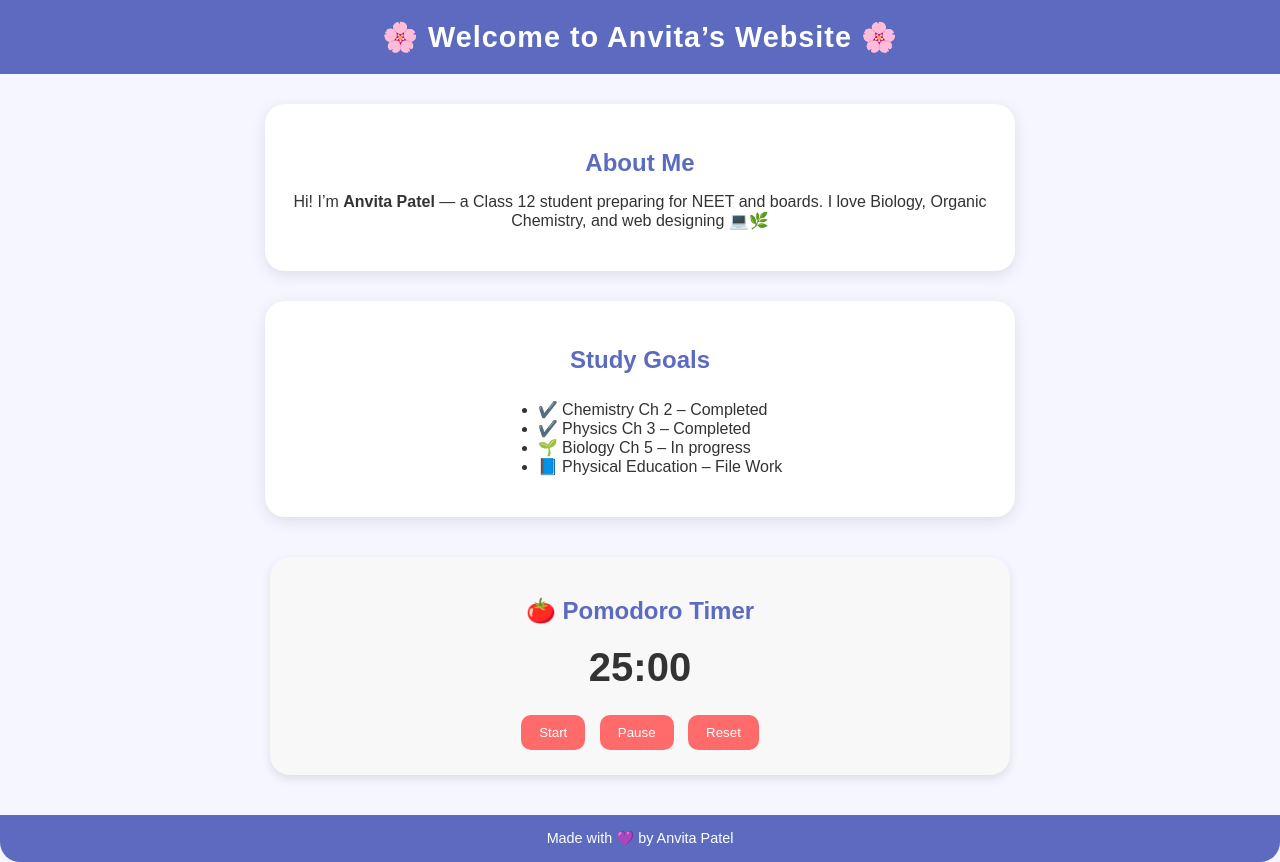
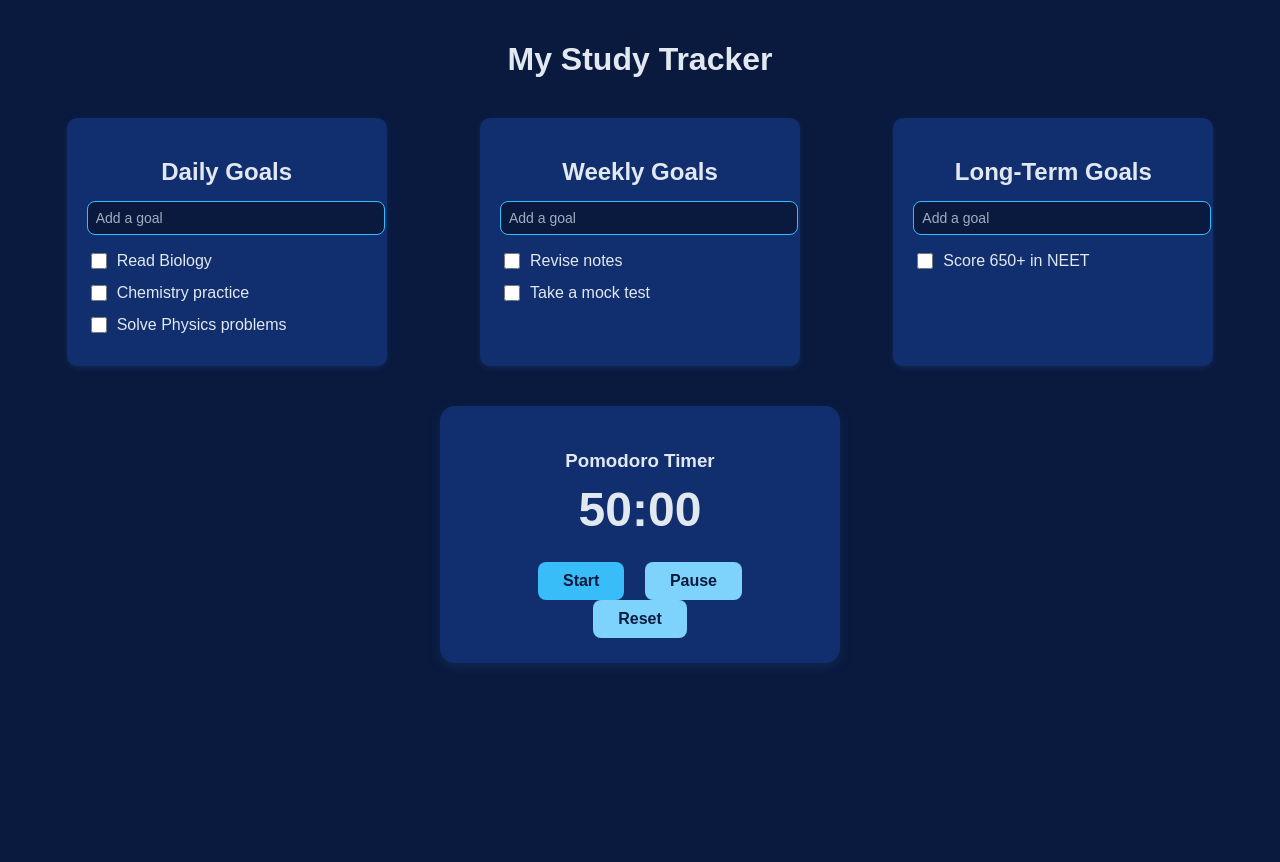
Before and after one commit to anvitapatel393-rgb/study-planner-, a plain HTML site: page index.html in a window 1280 px wide. After the commit the page ends 800 px from the top, so only its background shows below. Drawn offline with Linux system fonts and the light colour scheme.

Commit message:
Update index.html
Updated index.html for providing new features.

```diff
--- a/index.html
+++ b/index.html
@@ -2,154 +2,250 @@
 <html lang="en">
 <head>
 <meta charset="UTF-8" />
-  <meta name="viewport" content="width=device-width, initial-scale=1.0" />
-  <title>Anvita’s Website</title>
-  <link rel="icon" type="image/png" href="icon.png">
+<meta name="viewport" content="width=device-width, initial-scale=1" />
+<title>My Study Tracker</title>
 <style>
   body {
-      font-family: "Poppins", sans-serif;
-      background: #f5f6ff;
-      color: #333;
+    font-family: Arial, sans-serif;
+    background: #0a1a3f; /* Deep navy */
+    color: #e2e8f0; /* Soft light gray */
     text-align: center;
     margin: 0;
-      padding: 0;
+    padding: 20px;
+  }
+  h1 {
+    margin-bottom: 40px;
+    font-weight: bold;
+    color: #e2e8f0;
+  }
+  .goals-container {
+    display: flex;
+    justify-content: space-around;
+    margin-bottom: 40px;
+    flex-wrap: wrap;
+  }
+  .goal-section {
+    background: #112e6f; /* Slightly lighter dark blue */
+    border-radius: 10px;
+    padding: 20px;
+    width: 280px;
+    box-shadow: 0 2px 5px rgba(20, 45, 90, 0.7);
+  }
+  .goal-section h2 {
+    margin-bottom: 15px;
+    color: #e2e8f0;
+  }
+  .goal-section input[type="text"] {
+    width: 100%;
+    padding: 8px;
+    border: 1.5px solid #38bdf8; /* bright aqua border */
+    border-radius: 8px;
+    margin-bottom: 15px;
+    font-size: 14px;
+    color: #e2e8f0;
+    background-color: #0a1a3f; /* match background so input blends */
+  }
+  .goal-section input[type="text"]::placeholder {
+    color: #a0aec0;
+  }
+  .goals-list {
+    text-align: left;
+  }
+  .goals-list label {
+    display: flex;
+    align-items: center;
+    margin-bottom: 10px;
+    font-size: 16px;
+    cursor: pointer;
+    color: #e2e8f0;
+  }
+  .goals-list input[type="checkbox"] {
+    margin-right: 10px;
+    width: 16px;
+    height: 16px;
+    cursor: pointer;
+    accent-color: #38bdf8; /* modern browsers support */
   }
 
-    header {
-      background: #5c6bc0;
-      color: white;
-      padding: 20px 0;
-      font-size: 1.8em;
-      font-weight: 600;
-      letter-spacing: 1px;
+  .timer-container {
+    background: #112e6f; /* Slightly lighter dark blue */
+    margin: 0 auto;
+    padding: 25px 40px;
+    width: 320px;
+    border-radius: 15px;
+    box-shadow: 0 4px 10px rgba(20, 45, 90, 0.7);
   }
-
-    section {
-      margin: 30px auto;
+  .timer-container h3 {
+    margin-bottom: 10px;
+    color: #e2e8f0;
+  }
+  .timer {
+    font-size: 48px;
+    font-weight: bold;
+    margin-bottom: 25px;
+    color: #e2e8f0;
+  }
+  .timer-buttons button {
+    background-color: #38bdf8; /* bright aqua blue */
+    border: none;
+    color: #0a1a3f; /* deep navy text on buttons */
+    padding: 10px 25px;
+    margin: 0 8px;
+    font-size: 16px;
+    border-radius: 8px;
+    cursor: pointer;
+    transition: background-color 0.3s ease;
+    font-weight: bold;
+  }
+  .timer-buttons button:disabled {
+    background-color: #7dd3fc; /* lighter aqua for disabled */
+    cursor: not-allowed;
+    color: #0a1a3f;
+  }
+  .timer-buttons button:hover:not(:disabled) {
+    background-color: #0ea5e9; /* slightly darker aqua on hover */
+  }
+  @media (max-width: 900px) {
+    .goals-container {
+      flex-direction: column;
+      align-items: center;
+    }
+    .goal-section {
       width: 90%;
-      max-width: 700px;
-      background: #fff;
-      padding: 25px;
-      border-radius: 20px;
-      box-shadow: 0 4px 15px rgba(0, 0, 0, 0.1);
+      margin-bottom: 25px;
     }
-
-    h2 {
-      color: #5c6bc0;
-      font-size: 1.5em;
-      margin-bottom: 10px;
+    .timer-container {
+      width: 90%;
     }
-
-    /* ---------- Pomodoro ---------- */
-    #pomodoro {
-      text-align: center;
-      margin-top: 40px;
-      padding: 20px;
-      border-radius: 20px;
-      background: #f8f8f8;
-      box-shadow: 0 4px 10px rgba(0, 0, 0, 0.1);
-    }
-
-    #timer {
-      font-size: 2.5em;
-      font-weight: bold;
-      color: #333;
-      margin: 20px 0;
-    }
-
-    #pomodoro button {
-      margin: 5px;
-      padding: 10px 18px;
-      border: none;
-      border-radius: 10px;
-      background-color: #ff6b6b;
-      color: white;
-      font-weight: 500;
-      cursor: pointer;
-      transition: 0.3s;
-    }
-
-    #pomodoro button:hover {
-      background-color: #e65c5c;
-    }
-
-    footer {
-      margin-top: 40px;
-      padding: 15px;
-      background: #5c6bc0;
-      color: white;
-      font-size: 0.9em;
-      border-radius: 0 0 20px 20px;
   }
 </style>
 </head>
+<body>
 
-<body>
-  <header>🌸 Welcome to Anvita’s Website 🌸</header>
+<h1>My Study Tracker</h1>
 
-  <section>
-    <h2>About Me</h2>
-    <p>Hi! I’m <strong>Anvita Patel</strong> — a Class 12 student preparing for NEET and boards.
-    I love Biology, Organic Chemistry, and web designing 💻🌿</p>
-  </section>
+<div class="goals-container">
+  <div class="goal-section" id="daily-goals-section">
+    <h2>Daily Goals</h2>
+    <input type="text" id="daily-goal-input" placeholder="Add a goal" />
+    <div class="goals-list" id="daily-goals-list">
+      <label><input type="checkbox" /> Read Biology</label>
+      <label><input type="checkbox" /> Chemistry practice</label>
+      <label><input type="checkbox" /> Solve Physics problems</label>
+    </div>
+  </div>
 
-  <section>
-    <h2>Study Goals</h2>
-    <ul style="text-align:left; display:inline-block; text-align:left;">
-      <li>✔️ Chemistry Ch 2 – Completed</li>
-      <li>✔️ Physics Ch 3 – Completed</li>
-      <li>🌱 Biology Ch 5 – In progress</li>
-      <li>📘 Physical Education – File Work</li>
-    </ul>
-  </section>
+  <div class="goal-section" id="weekly-goals-section">
+    <h2>Weekly Goals</h2>
+    <input type="text" id="weekly-goal-input" placeholder="Add a goal" />
+    <div class="goals-list" id="weekly-goals-list">
+      <label><input type="checkbox" /> Revise notes</label>
+      <label><input type="checkbox" /> Take a mock test</label>
+    </div>
+  </div>
 
-  <!-- 🍅 Pomodoro Timer Section -->
-  <section id="pomodoro">
-    <h2>🍅 Pomodoro Timer</h2>
-    <p id="timer">25:00</p>
-    <div class="buttons">
-      <button onclick="startTimer()">Start</button>
-      <button onclick="pauseTimer()">Pause</button>
-      <button onclick="resetTimer()">Reset</button>
+  <div class="goal-section" id="longterm-goals-section">
+    <h2>Long-Term Goals</h2>
+    <input type="text" id="longterm-goal-input" placeholder="Add a goal" />
+    <div class="goals-list" id="longterm-goals-list">
+      <label><input type="checkbox" /> Score 650+ in NEET</label>
     </div>
-  </section>
+  </div>
+</div>
 
-  <footer>Made with 💜 by Anvita Patel</footer>
+<div class="timer-container" role="timer" aria-live="polite" aria-atomic="true">
+  <h3>Pomodoro Timer</h3>
+  <div class="timer" id="timer">50:00</div>
+  <div class="timer-buttons">
+    <button id="start-btn">Start</button>
+    <button id="pause-btn" disabled>Pause</button>
+    <button id="reset-btn" disabled>Reset</button>
+  </div>
+</div>
 
 <script>
-    let time = 25 * 60;
-    let timerInterval;
+  function addGoal(inputId, listId) {
+    const input = document.getElementById(inputId);
+    const list = document.getElementById(listId);
+    input.addEventListener('keypress', function(e) {
+      if (e.key === 'Enter' && input.value.trim() !== '') {
+        const newLabel = document.createElement('label');
+        const checkbox = document.createElement('input');
+        checkbox.type = 'checkbox';
+        newLabel.appendChild(checkbox);
+        newLabel.appendChild(document.createTextNode(' ' + input.value.trim()));
+        list.appendChild(newLabel);
+        input.value = '';
+      }
+    });
+  }
 
-    function updateTimerDisplay() {
-      let minutes = Math.floor(time / 60);
-      let seconds = time % 60;
-      document.getElementById("timer").textContent =
-        `${minutes}:${seconds < 10 ? '0' : ''}${seconds}`;
+  addGoal('daily-goal-input', 'daily-goals-list');
+  addGoal('weekly-goal-input', 'weekly-goals-list');
+  addGoal('longterm-goal-input', 'longterm-goals-list');
+
+  const timerDisplay = document.getElementById('timer');
+  const startBtn = document.getElementById('start-btn');
+  const pauseBtn = document.getElementById('pause-btn');
+  const resetBtn = document.getElementById('reset-btn');
+
+  let timerDuration = 50 * 60;
+  let timer = timerDuration;
+  let intervalId = null;
+  let isRunning = false;
+
+  function updateTimerDisplay(seconds) {
+    const mins = Math.floor(seconds / 60);
+    const secs = seconds % 60;
+    timerDisplay.textContent = `${mins.toString().padStart(2,'0')}:${secs.toString().padStart(2,'0')}`;
   }
 
   function startTimer() {
-      clearInterval(timerInterval);
-      timerInterval = setInterval(() => {
-        time--;
-        updateTimerDisplay();
-        if (time <= 0) {
-          clearInterval(timerInterval);
-          alert("Time's up! Take a 5-minute break 🍵");
+    if (isRunning) return;
+    isRunning = true;
+    startBtn.disabled = true;
+    pauseBtn.disabled = false;
+    resetBtn.disabled = false;
+
+    intervalId = setInterval(() => {
+      if (timer > 0) {
+        timer--;
+        updateTimerDisplay(timer);
+      } else {
+        clearInterval(intervalId);
+        isRunning = false;
+        startBtn.disabled = false;
+        pauseBtn.disabled = true;
+        resetBtn.disabled = false;
+        alert('Time is up! Take a break.');
       }
     }, 1000);
   }
 
   function pauseTimer() {
-      clearInterval(timerInterval);
+    if (!isRunning) return;
+    clearInterval(intervalId);
+    isRunning = false;
+    startBtn.disabled = false;
+    pauseBtn.disabled = true;
   }
 
   function resetTimer() {
-      clearInterval(timerInterval);
-      time = 25 * 60;
-      updateTimerDisplay();
+    clearInterval(intervalId);
+    isRunning = false;
+    timer = timerDuration;
+    updateTimerDisplay(timer);
+    startBtn.disabled = false;
+    pauseBtn.disabled = true;
+    resetBtn.disabled = true;
   }
 
-    updateTimerDisplay();
+  startBtn.addEventListener('click', startTimer);
+  pauseBtn.addEventListener('click', pauseTimer);
+  resetBtn.addEventListener('click', resetTimer);
+
+  updateTimerDisplay(timer);
 </script>
+
 </body>
 </html>
```
Lines whose indentation alone changed are shown as unchanged.
